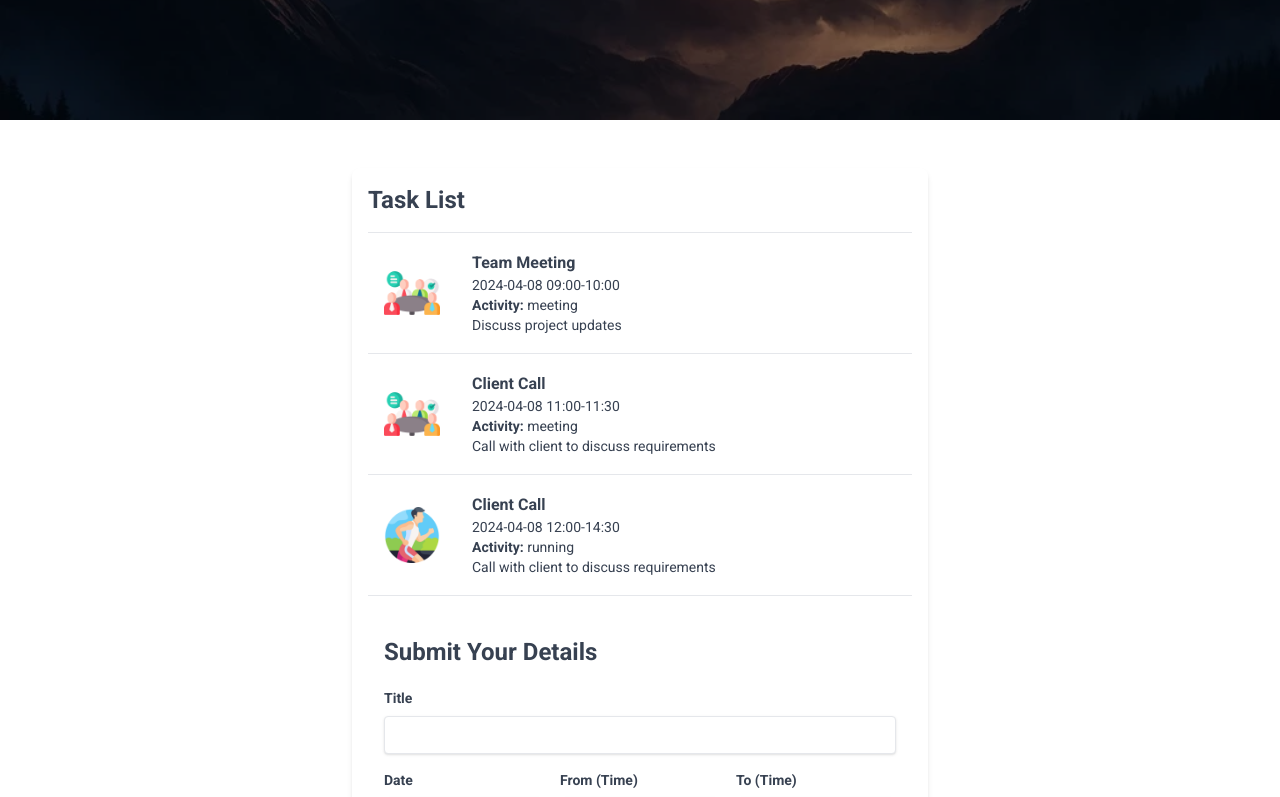
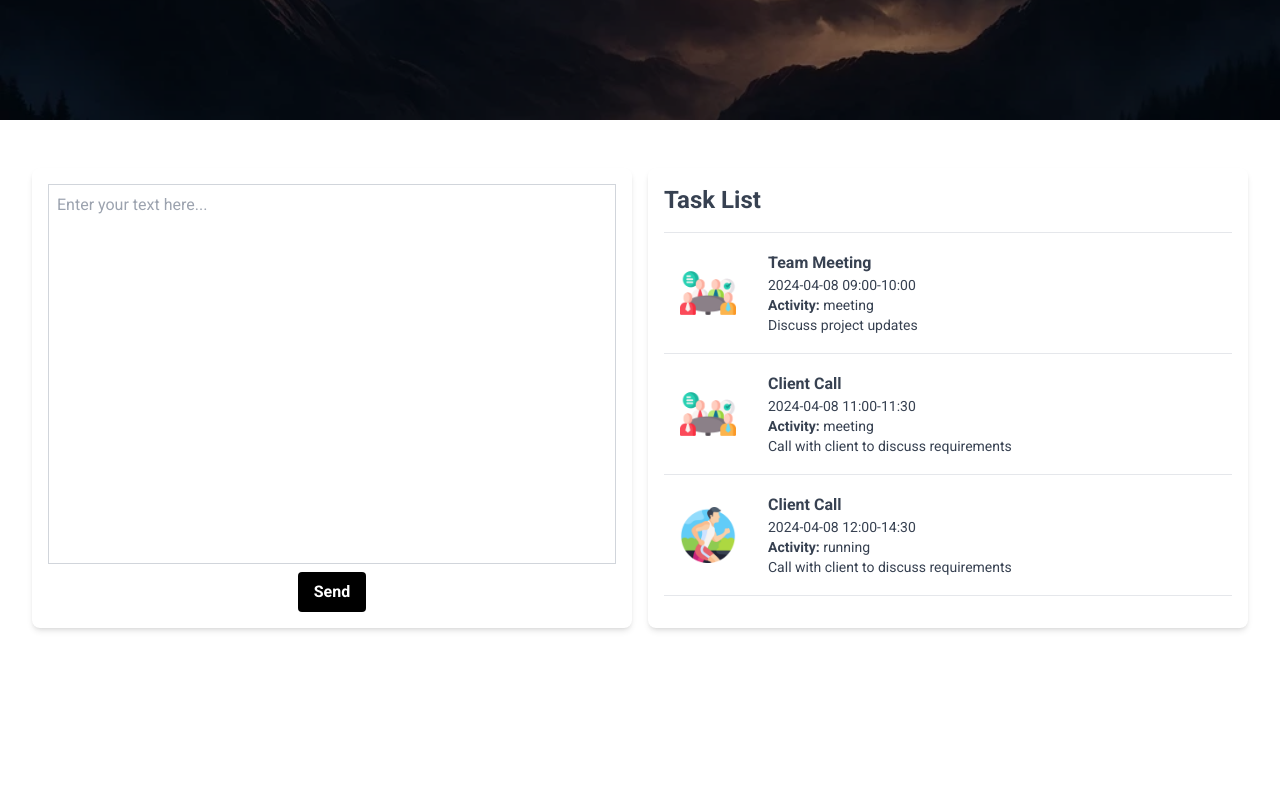
Before and after one commit to Stippler/phi, a Next.js app: page / in a window 1280 px wide. Shown: the part 680-1477 px from the top of the page. Built offline with nearby package versions, Linux system fonts and the light colour scheme.

Commit message:
add textarea

```diff
--- a/src/components/editTask.js
+++ b/src/components/editTask.js
@@ -10,22 +10,10 @@ const activityOptions = [
     "drink", "meeting", "party", "walking"
 ]
 
-const EditTaskModal = ({ task, onClose }) => {
+const EditTaskModal = ({ task, onSubmit, onClose }) => {
     const { register, handleSubmit, formState: { errors } } = useForm({
         defaultValues: task
     });
-
-    const updateTask = useTaskStore((state) => state.updateTask);
-
-    const onSubmit = (data) => {
-        const updateData = {
-            ...task,
-            ...data
-        }
-        console.log(updateData);
-        updateTask(updateData);
-        onClose();
-    };
 
     return (
         <div className="fixed inset-0 bg-gray-600 bg-opacity-50 overflow-y-auto h-full w-full">
--- a/src/components/taskList.js
+++ b/src/components/taskList.js
@@ -7,6 +7,18 @@ function TaskList() {
     const tasks = useTaskStore((state) => state.tasks);
     const [isModalOpen, setIsModalOpen] = useState(false);
     const [selectedTask, setSelectedTask] = useState(null);
+
+    const updateTask = useTaskStore((state) => state.updateTask);
+
+    const onSubmit = (data) => {
+        const updateData = {
+            ...task,
+            ...data
+        }
+        console.log(updateData);
+        updateTask(updateData);
+        onClose();
+    };
 
     const openModal = (task) => {
         setSelectedTask(task);
@@ -50,7 +62,7 @@ function TaskList() {
             <hr className="my-4" />
 
             {isModalOpen && (
-                <EditTaskModal task={selectedTask} onClose={() => setIsModalOpen(false)} />
+                <EditTaskModal task={selectedTask} onSubmit={onSubmit} onClose={() => setIsModalOpen(false)} />
             )}
         </div>
     );
--- /dev/null
+++ b/src/components/text.js
@@ -0,0 +1,34 @@
+import React, { useState } from 'react';
+import StyledButton from './button';
+
+const TextEditor = () => {
+    const [text, setText] = useState('');
+
+    const handleTextChange = (e) => {
+        setText(e.target.value);
+    };
+
+    const handleSend = () => {
+        // Call your function with the text as a parameter
+        console.log(text);
+    };
+
+    return (
+        <div className="flex flex-col items-center h-full gap-2">
+            <textarea
+                className="w-full h-full p-2 border border-gray-300 resize-none"
+                value={text}
+                onChange={handleTextChange}
+                placeholder="Enter your text here..."
+            ></textarea>
+
+            <StyledButton
+                onClick={handleSend}
+            >
+                Send
+            </StyledButton>
+        </div>
+    );
+};
+
+export default TextEditor;
--- a/src/pages/index.js
+++ b/src/pages/index.js
@@ -3,19 +3,22 @@ import Card from '@/components/card';
 import TaskForm from '@/components/taskForm';
 import { useRef } from 'react';
 import TaskList from '@/components/taskList';
+import TextEditor from '@/components/text';
 
 export default function Home() {
-
   const nextSectionRef = useRef(null);
 
   return (
     <main className="font-inter text-gray-700">
       <Hero nextSectionRef={nextSectionRef} />
-      <div ref={nextSectionRef} className="max-w-7xl mx-auto px-4 sm:px-6 lg:px-8 py-12 gap-4 md:grid-cols-2">
-        <div className="flex justify-center items-center">
+      <div ref={nextSectionRef} className="min-h-screen max-w-7xl mx-auto px-4 sm:px-6 lg:px-8 py-12">
+        <div className="grid grid-cols-1 md:grid-cols-2 gap-4">
+          <Card>
+            <TextEditor />
+          </Card>
           <Card>
             <TaskList />
-            <TaskForm />
+            {/* <TaskForm /> */}
           </Card>
         </div>
       </div>
```
